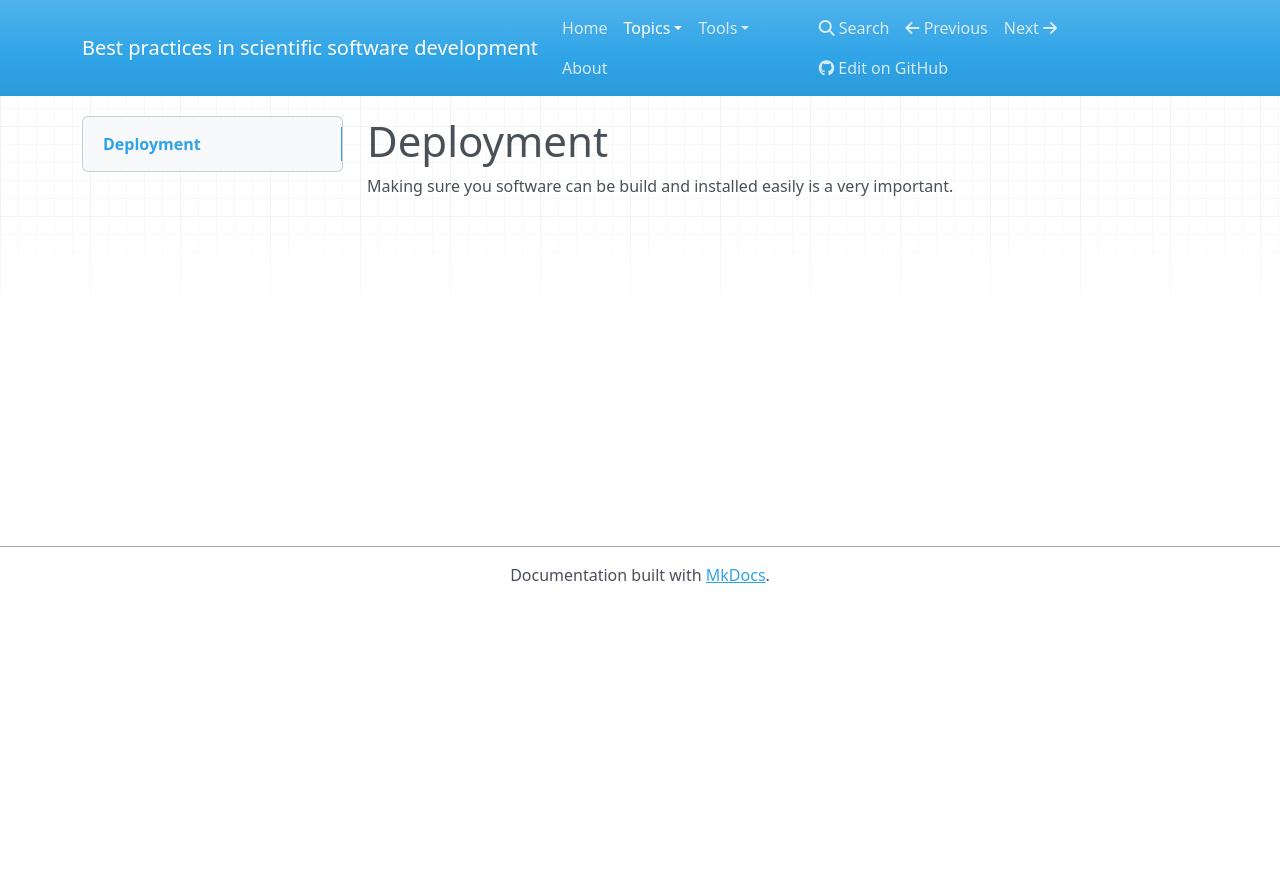
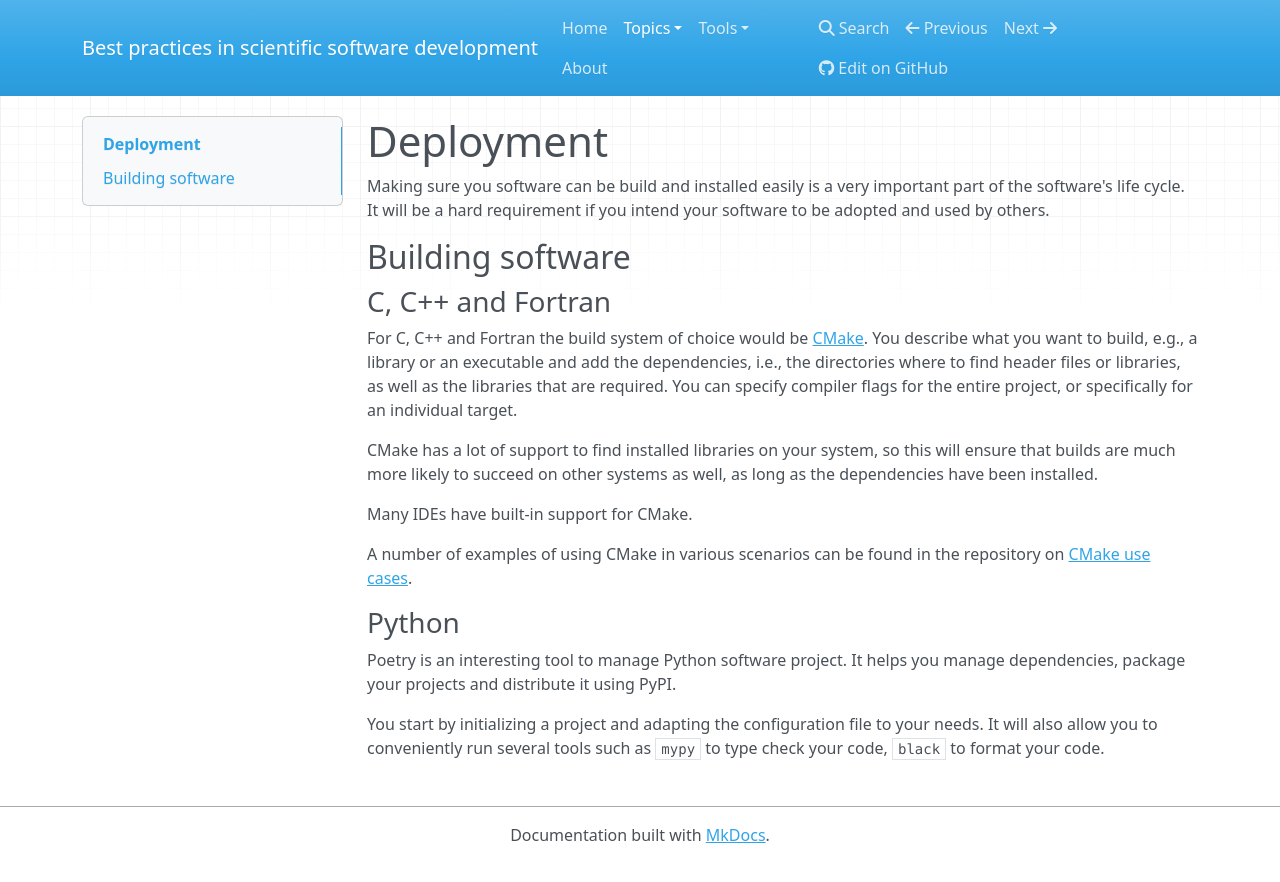
Before and after one commit to gjbex/Best-practices-for-scientific-computing, an MkDocs documentation site: the page built from docs/deployment.md, in a window 1280 px wide. Shown: the top 882 px of the page. Built offline with MkDocs 1.6.1, drawn with Linux system fonts in a browser that asks for light colours; nearby versions of some CDN libraries.

Commit message:
Add CMake and poetry

```diff
--- a/docs/deployment.md
+++ b/docs/deployment.md
@@ -1,3 +1,36 @@
 # Deployment
 
-Making sure you software can be build and installed easily is a very important.
+Making sure you software can be build and installed easily is a very important
+part of the software's life cycle.  It will be a hard requirement if you intend
+your software to be adopted and used by others.
+
+
+## Building software
+
+### C, C++ and Fortran
+
+For C, C++ and Fortran the build system of choice would be
+[CMake](https://cmake.org/).  You describe what you want to build, e.g., a
+library or an executable and add the dependencies, i.e., the directories
+where to find header files or libraries, as well as the libraries that
+are required.  You can specify compiler flags for the entire project, or
+specifically for an individual target.
+
+CMake has a lot of support to find installed libraries on your system, so
+this will ensure that builds are much more likely to succeed on other
+systems as well, as long as the dependencies have been installed.
+
+Many IDEs have built-in support for CMake.
+
+A number of examples of using CMake in various scenarios can be found in the
+repository on [CMake use cases]().
+
+
+### Python
+
+Poetry is an interesting tool to manage Python software project.  It helps
+you manage dependencies, package your projects and distribute it using PyPI.
+
+You start by initializing a project and adapting the configuration file to
+your needs.  It will also allow you to conveniently run several tools such
+as `mypy` to type check your code, `black` to format your code.
```
